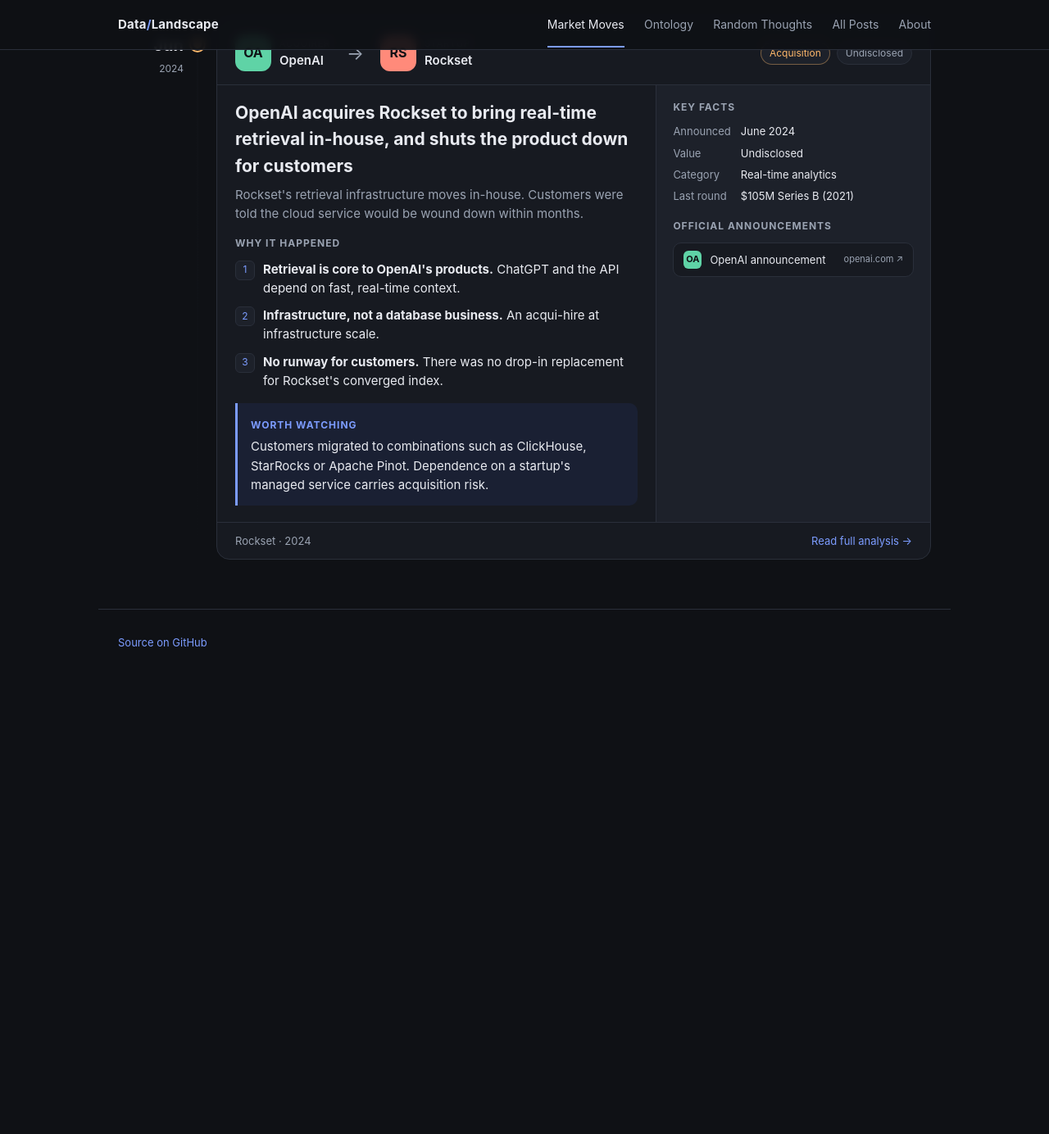
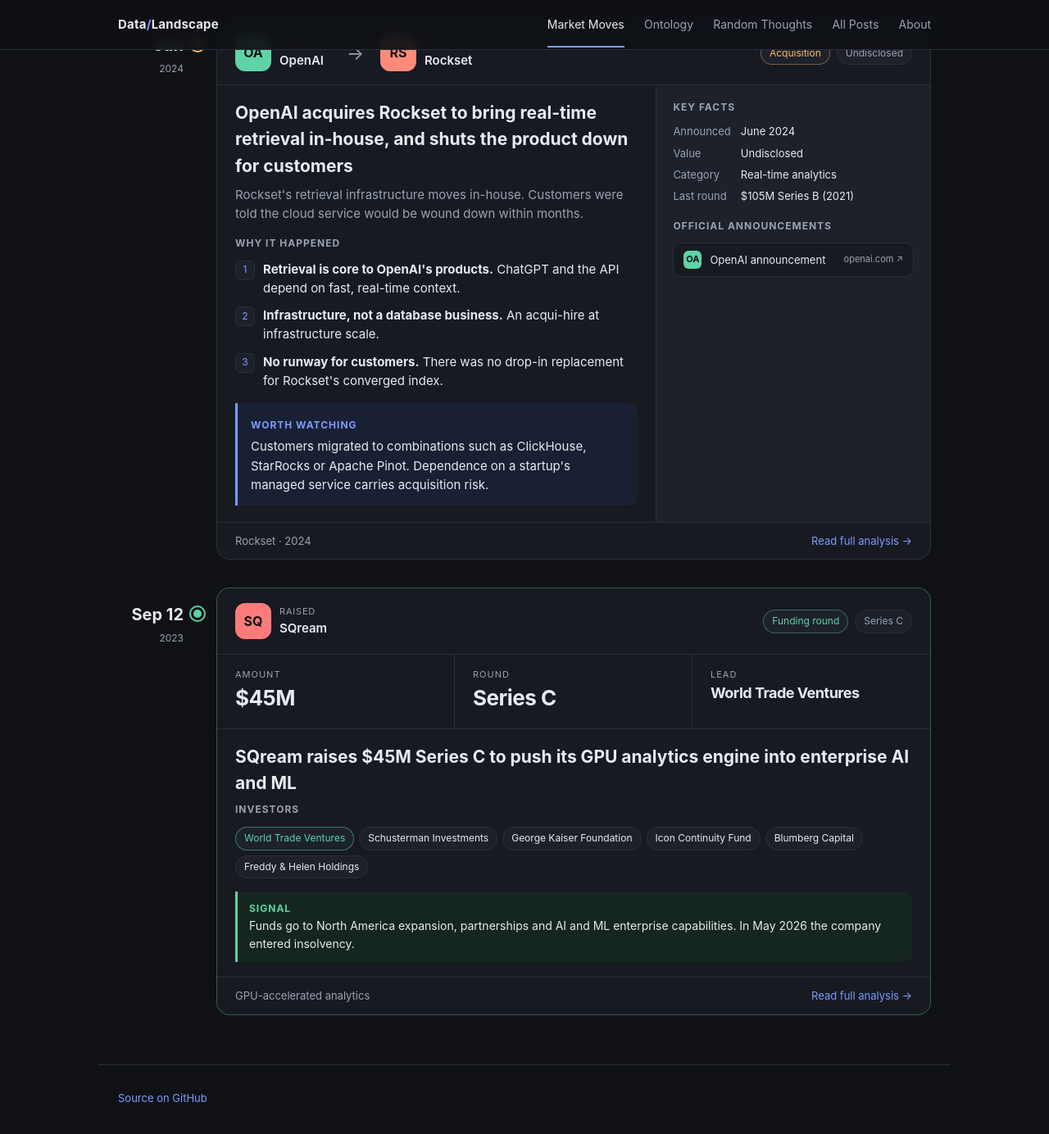
Before and after one commit to itayb-dt/data_landscape, a Jekyll site: the page built from index.html, in a window 1280 px wide and 1400 px high, scrolled down 8142 px. Shown: the top 1384 px of the window at 82% size. Built offline with Jekyll 4.4.1, drawn with Linux system fonts in a browser that asks for light colours; before the commit the page ends 8986 px from its top, so only the background shows below that.

Commit message:
Add SQream Series C (Sep 2023) to Market Moves
Add the $45M Series C event with a card linking to the funding article, as an
exception to the 3-year window for funding events because an article exists.

Co-Authored-By: Claude Sonnet 5.5 <noreply@anthropic.com>

```diff
--- a/_data/events.yml
+++ b/_data/events.yml
@@ -4,7 +4,7 @@
 #            shut: company, stage, headline, tldr, nums, signal, area, post  (startup shutdowns and insolvencies)
 #            acq:  acquirer, target, value  (status is no longer shown; ignore it)
 #            fund: company, stage  (amount and valuation are optional)
-# Window:    funding rounds older than 3 years are not listed here. Full funding history belongs
+# Window:    funding rounds older than 3 years are not listed here (exception: rounds that have an article). Full funding history belongs
 #            inside an article (see the Funding history section), not in this file.
 # Optional:  source  (URL of the announcement, shown for events without analysis)
 #            post    (URL of our analysis; marks the event as analysed and adds a card
@@ -461,3 +461,25 @@
     - {label: Databricks announcement, src: databricks.com, abbr: DB, color: "#ff6b5b", url: "https://www.databricks.com/blog/mooncake-labs-joins-databricks-accelerate-vision-lakebase"}
     - {label: pg_mooncake on GitHub, src: github.com, abbr: MC, color: "#93c5fd", url: "https://github.com/Mooncake-Labs/pg_mooncake"}
   post: /blog_posts/acq/017_ACQ_mooncake_by_databricks.html
+
+- type: fund
+  date: 2023-09-12
+  # Older than the 3-year window, kept because the article exists.
+  when: "Sep 12"
+  company: SQream
+  abbr: SQ
+  color: "#ff7b7b"
+  headline: SQream raises $45M Series C to push its GPU analytics engine into enterprise AI and ML
+  stage: Series C
+  amount: "$45M"
+  lead: World Trade Ventures
+  area: GPU-accelerated analytics
+  investors:
+    - {name: World Trade Ventures, lead: true}
+    - {name: Schusterman Investments}
+    - {name: George Kaiser Foundation}
+    - {name: Icon Continuity Fund}
+    - {name: Blumberg Capital}
+    - {name: Freddy & Helen Holdings}
+  signal: Funds go to North America expansion, partnerships and AI and ML enterprise capabilities. In May 2026 the company entered insolvency.
+  post: /blog_posts/fund/021_FUND_sqream_45m_series_c.html
```
